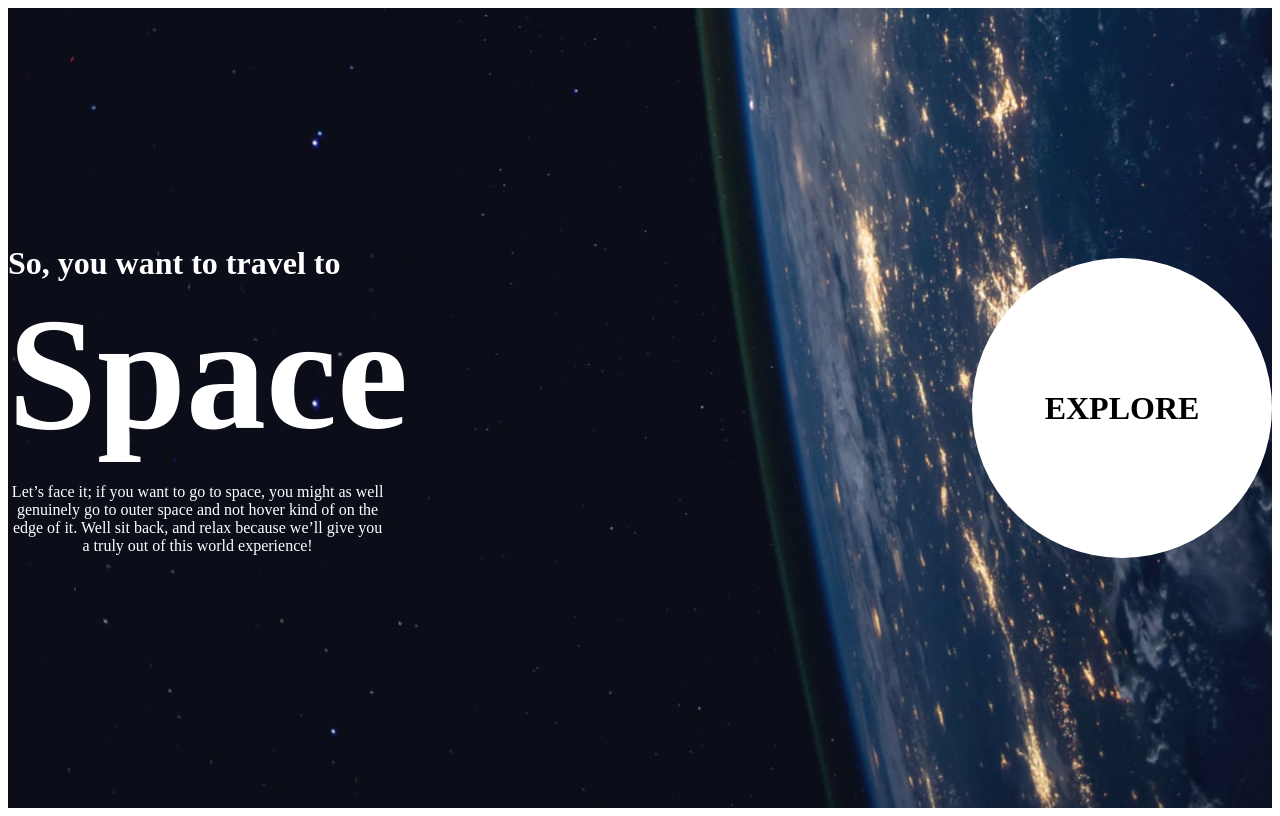
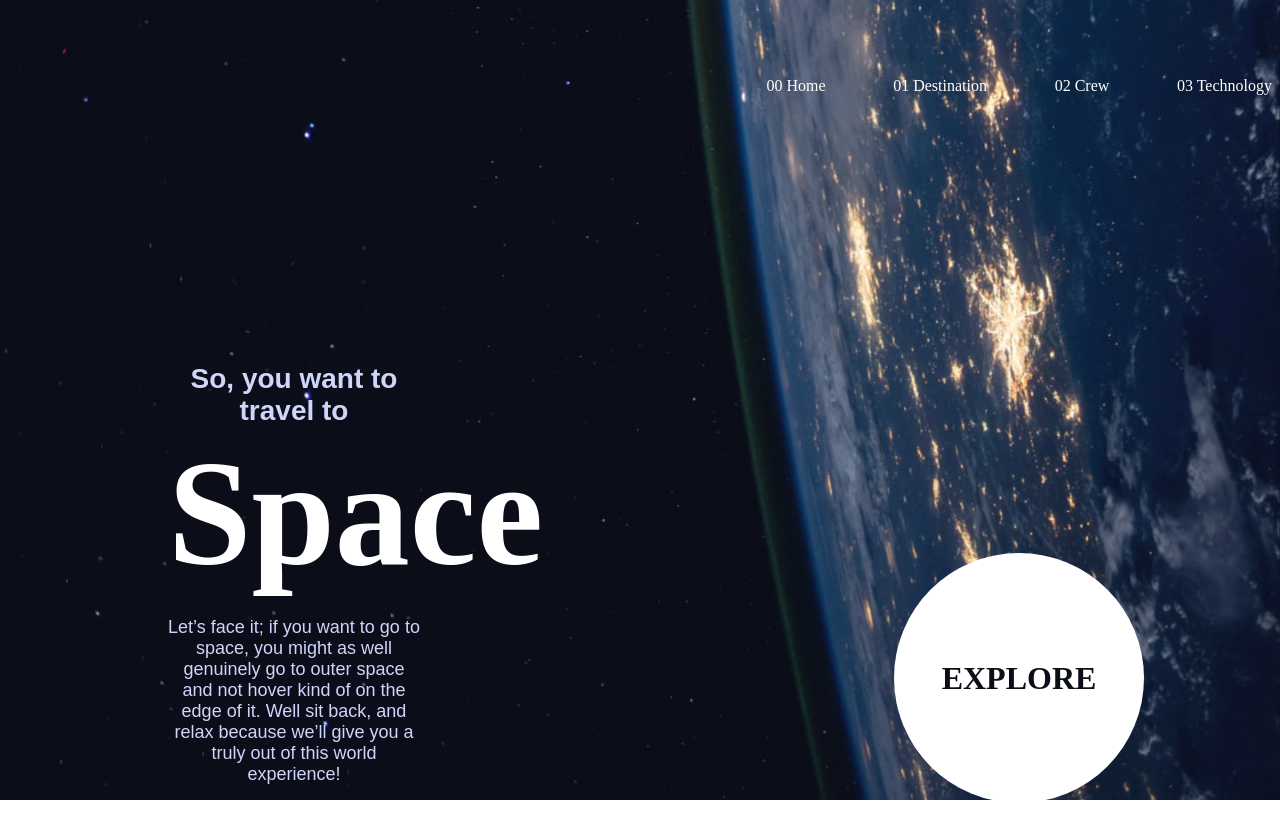
Before and after one commit to tdavis1991/space-tourism, a React (Vite) app in the folder starter-code/frontend/: page / in a window 1280 px wide. Built offline with nearby package versions, Linux system fonts and the light colour scheme.

Commit message:
Working on navbar

```diff
--- a/starter-code/frontend/index.html
+++ b/starter-code/frontend/index.html
@@ -3,6 +3,8 @@
   <head>
     <meta charset="UTF-8" />
     <link rel="icon" type="image/svg+xml" href="/vite.svg" />
+    <link href="path/to/fonts/barlow.css" rel="stylesheet">
+    <link href="path/to/fonts/bellefair.css" rel="stylesheet">
     <meta name="viewport" content="width=device-width, initial-scale=1.0" />
     <title>Space tourism</title>
   </head>
--- a/starter-code/frontend/src/App.jsx
+++ b/starter-code/frontend/src/App.jsx
@@ -1,6 +1,7 @@
 import { Route, Routes } from 'react-router-dom';
 
 import { Home, Destination, Crew, Technology } from './pages';
+import Navbar from './components/navbar/Navbar';
 import './App.css';
 
 
@@ -8,6 +9,7 @@ function App() {
 
   return (
     <div className="App">
+      <Navbar />
       <Routes>
         <Route path='/' exact Component={Home} />
         <Route path='/destination' Component={Destination} />
--- a/starter-code/frontend/src/components/navbar/Navbar.jsx
+++ b/starter-code/frontend/src/components/navbar/Navbar.jsx
@@ -1,9 +1,19 @@
-import React from 'react'
+import logo from '../../assets/shared/logo.svg';
+import './navbar.css'
+
+const navItems = [['00 Home', '/'], ['01 Destination', '/destination'], ['02 Crew', '/crew'], ['03 Technology', '/technology']];
 
 const Navbar = () => {
   return (
-    <div>Navbar</div>
+    <div className='navbar_container'>
+      <img className='navbar_logo' src={logo} alt='logo' />
+      <div className='navbar_link_container'>
+        {navItems.map((item) => (
+          <a key={item[1]} className='navbar_links' href={`${item[1]}`}>{item[0]}</a>
+        ))}
+      </div>
+    </div>
   )
 }
 
-export default Navbar
+export default Navbar;
--- a/starter-code/frontend/src/components/navbar/navbar.css
+++ b/starter-code/frontend/src/components/navbar/navbar.css
@@ -0,0 +1,26 @@
+.navbar_container {
+  margin-top: 3rem;
+  width: 100%;
+  height: 75px;
+  display: flex;
+}
+
+.navbar_logo {
+  height: 48px;
+  width: 48px;
+  margin: 0 2rem;
+  flex: 1;
+}
+
+.navbar_link_container {
+  display: flex;
+  justify-content: space-between;
+  align-items: center;
+  width: 40%;
+}
+
+.navbar_links {
+  text-decoration: none;
+  font-size: 16px;
+  color: #FFFFFF;
+}
--- a/starter-code/frontend/src/index.css
+++ b/starter-code/frontend/src/index.css
@@ -1,69 +1,3 @@
-/* :root {
-  font-family: Inter, system-ui, Avenir, Helvetica, Arial, sans-serif;
-  line-height: 1.5;
-  font-weight: 400;
-
-  color-scheme: light dark;
-  color: rgba(255, 255, 255, 0.87);
-  background-color: #242424;
-
-  font-synthesis: none;
-  text-rendering: optimizeLegibility;
-  -webkit-font-smoothing: antialiased;
-  -moz-osx-font-smoothing: grayscale;
-  -webkit-text-size-adjust: 100%;
+:root {
+  --primary-color: #D0D6F9
 }
-
-a {
-  font-weight: 500;
-  color: #646cff;
-  text-decoration: inherit;
-}
-a:hover {
-  color: #535bf2;
-}
-
-body {
-  margin: 0;
-  display: flex;
-  place-items: center;
-  min-width: 320px;
-  min-height: 100vh;
-}
-
-h1 {
-  font-size: 3.2em;
-  line-height: 1.1;
-}
-
-button {
-  border-radius: 8px;
-  border: 1px solid transparent;
-  padding: 0.6em 1.2em;
-  font-size: 1em;
-  font-weight: 500;
-  font-family: inherit;
-  background-color: #1a1a1a;
-  cursor: pointer;
-  transition: border-color 0.25s;
-}
-button:hover {
-  border-color: #646cff;
-}
-button:focus,
-button:focus-visible {
-  outline: 4px auto -webkit-focus-ring-color;
-}
-
-@media (prefers-color-scheme: light) {
-  :root {
-    color: #213547;
-    background-color: #ffffff;
-  }
-  a:hover {
-    color: #747bff;
-  }
-  button {
-    background-color: #f9f9f9;
-  }
-} */
--- a/starter-code/frontend/src/pages/home/Home.jsx
+++ b/starter-code/frontend/src/pages/home/Home.jsx
@@ -3,15 +3,8 @@ import './home.css';
 
 const Home = () => {
   return (
-    <div
-      style={{
-        backgroundImage: `url(${bg_home})`,
-        backgroundSize: 'cover',
-        height: '100vh',
-        width: '100%'
-      }}
-      className='home_container'
-    >
+    <div className='home_container'>
+      <img src={bg_home} alt='space' className='home_cover_image'/>
       <div className='home_content_container'>
         <div className='home_content_left'>
           <h5>So, you want to travel to</h5>
--- a/starter-code/frontend/src/pages/home/home.css
+++ b/starter-code/frontend/src/pages/home/home.css
@@ -1,40 +1,71 @@
+@import url('../../index.css');
+
 .home_container {
   display: flex;
   justify-content: center;
   align-items: center;
 }
 
+.home_cover_image {
+  position: fixed;
+  top: 0;
+  left: 0;
+  height: 100vh;
+  width: 100vw;
+  overflow: hidden;
+}
+
+img {
+  height: 100%;
+  width: 100%;
+  object-fit: cover;
+  z-index: -1;
+}
+
 .home_content_container {
   display: flex;
   justify-content: space-between;
-  align-items: center;
+  align-items: flex-end;
   color: white;
+  height: 85vh;
+  margin: 0 8rem;
 }
 
 .home_content_left {
   display: flex;
   flex-direction: column;
   align-items: flex-start;
-  width: 30%;
+  width: 25%;
+  margin-left: 2rem;
 }
 
 .home_content_left h1 {
-  font-size: 10rem;
+  font-size: 150px;
   margin: 0%;
+  font-family: 'Bellefair', serif;
 }
 
 .home_content_left h5 {
-  font-size: 2rem;
+  font-size: 28px;
   margin: 0%;
+  color: var(--primary-color);
+  font-family: 'Barlow Condensed', sans-serif;
+}
+
+.home_content_left p {
+  font-size: 18px;
+  color: var(--primary-color);
+  font-family: 'Barlow', sans-serif;
 }
 
 .home_explore {
   display: flex;
   justify-content: center;
   align-items: center;
-  height: 300px;
-  width: 300px;
-  background-color: white;
-  color: black;
+  height: 250px;
+  width: 250px;
+  background-color: #FFFFFF;
+  color: #0B0D17;
   border-radius: 50%;
+  font-family: 'Bellefair', serif;
 }
```
